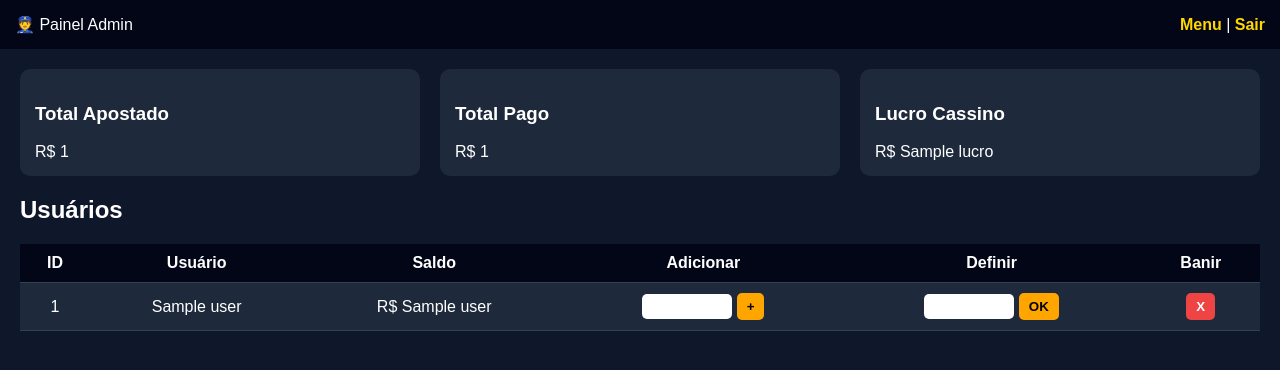
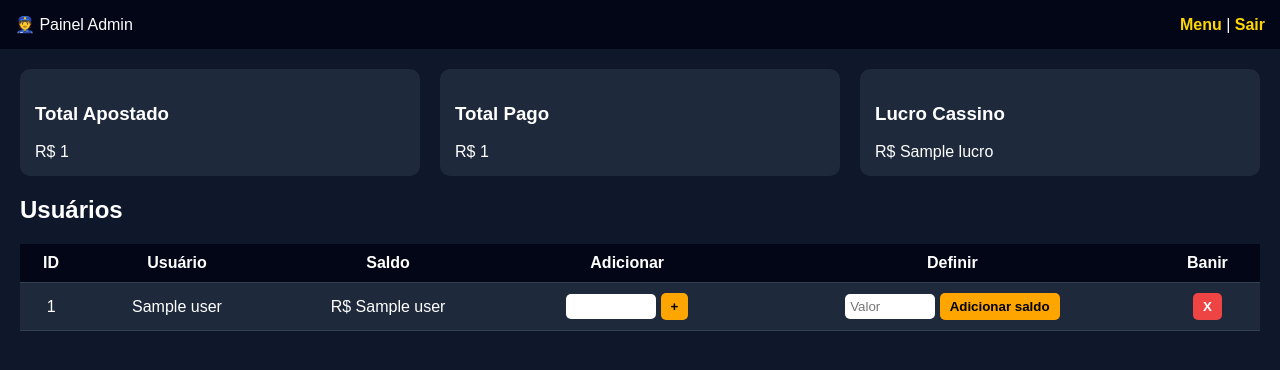
Before and after one commit to diamantinojunior204-coder/tropical, a Flask app: template API/templates/admin.html in a window 1280 px wide. Shown: the top 370 px of the page. Run offline with Flask 3, Linux system fonts and the light colour scheme; the template is opened without the code that fills it: most values are stand-ins (such as "Sample title", 1, 10 or a date in 2020); some libraries are stand-ins or nearby versions.

Commit message:
Update admin.html

```diff
--- a/API/templates/admin.html
+++ b/API/templates/admin.html
@@ -155,10 +155,14 @@ R$ {{lucro}}
 </td>
 
 <td>
-<form action="/admin/set_saldo" method="post">
-<input type="hidden" name="user_id" value="{{u[0]}}">
-<input type="number" step="0.01" name="valor" required>
-<button>OK</button>
+<form action="/add_saldo" method="POST">
+
+<input type="hidden" name="user_id" value="{{ user[0] }}">
+
+<input type="number" name="valor" step="0.01" placeholder="Valor">
+
+<button type="submit">Adicionar saldo</button>
+
 </form>
 </td>
 
```
